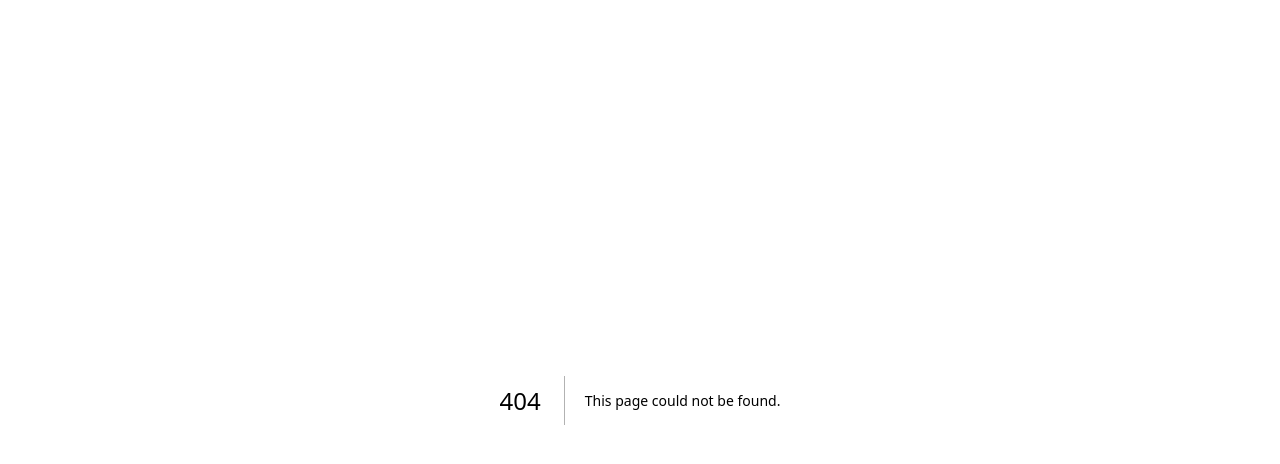
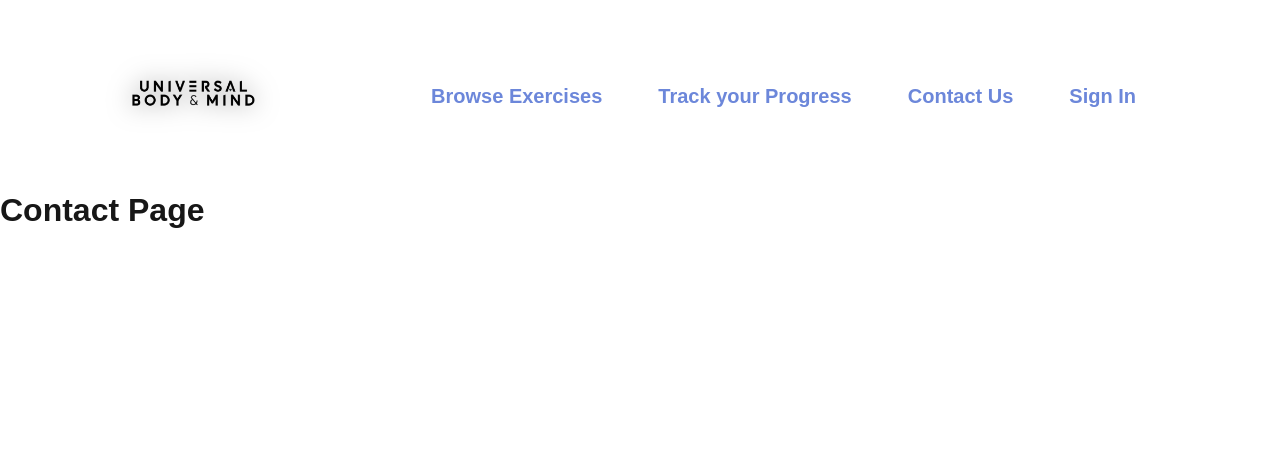
Before and after one commit to GrantPettis/Fitness-App, a Next.js app: page /contact in a window 1280 px wide. Before the commit this address had no page. Shown: the top 464 px of the page. Built offline with nearby package versions, Linux system fonts and the light colour scheme.

Commit message:
Adding more pages and adding the header

```diff
--- /dev/null
+++ b/header.js
@@ -0,0 +1,29 @@
+import Link from 'next/link';
+import logoImg from '@/app/assets/Logo.PNG'
+import classes from '@/app/components/main-header.module.css'
+export default function Header(){
+    return (
+        <header className={classes.header}>
+            <Link className={classes.logo} href = "/">
+            <img src={logoImg.src} alt='UBM logo'/>
+            </Link>
+
+            <nav className={classes.nav}>
+                <ul>
+                    <li>
+                    <Link href= "/exercises"> Browse Exercises </Link>
+                    </li>
+                    <li>
+                    <Link href= "/progress_tracking"> Track your Progress </Link>
+                    </li>
+                    <li>
+                    <Link href= "/contact"> Contact Us </Link>
+                    </li>
+                    <li>
+                    <Link href= "/sign_in"> Sign In </Link>
+                    </li>
+                </ul>
+            </nav>
+        </header>
+    );
+}
--- a/package.json
+++ b/package.json
@@ -9,8 +9,8 @@
     "lint": "next lint"
   },
   "dependencies": {
+    "next": "^14.2.13",
     "react": "^18",
-    "react-dom": "^18",
-    "next": "14.2.12"
+    "react-dom": "^18"
   }
 }
--- /dev/null
+++ b/src/app/components/main-header.module.css
@@ -0,0 +1,67 @@
+.header {
+  display: flex;
+  justify-content: space-between;
+  align-items: center;
+  padding: 2rem 1rem;
+}
+
+@media (min-width: 768px) {
+  .header {
+    padding: 2rem 10%;
+  }
+}
+
+.nav ul {
+  list-style: none;
+  margin: 0;
+  padding: 0;
+  display: flex;
+  gap: 1.5rem;
+  /* font-family: 'Montserrat', sans-serif; */
+  font-size: 1.25rem;
+}
+
+.nav a {
+  text-decoration: none;
+  color: #6c87da;
+  font-weight: bold;
+  padding: 0.5rem 1rem;
+  border-radius: 0.5rem;
+}
+
+.nav a:hover,
+.nav a:active {
+  background: linear-gradient(90deg, #0105e9, #3868f7);
+  background-clip: text;
+  -webkit-background-clip: text;
+  -webkit-text-fill-color: transparent;
+  text-shadow: 0 0 18px rgba(248, 190, 42, 0.8);
+}
+
+.active {
+  background: linear-gradient(90deg,  #0105e9, #3868f7);
+  background-clip: text;
+  -webkit-background-clip: text;
+  -webkit-text-fill-color: transparent;
+}
+
+.logo {
+  display: flex;
+  align-items: center;
+  justify-content: center;
+  gap: 2rem;
+  text-decoration: none;
+  color: #cbdadd;
+  font-weight: bold;
+  font-family: 'Montserrat', sans-serif;
+  letter-spacing: 0.15rem;
+  text-transform: uppercase;
+  font-size: 1.5rem;
+}
+
+.logo img {
+  width: 8rem;
+  height: 8rem;
+  object-fit: contain;
+  filter: drop-shadow(0 0 0.75rem rgba(0, 0, 0, 0.5));
+}
--- /dev/null
+++ b/src/app/contact/page.js
@@ -0,0 +1,6 @@
+import Link from 'next/link';
+export default function contact_page(){
+    return <main>
+        <h1>Contact Page</h1>
+    </main>
+}
--- a/src/app/exercises/page.js
+++ b/src/app/exercises/page.js
@@ -1,3 +1,4 @@
+import Link from 'next/link';
 export default function exercises_page(){
     return <main>
         <h1>exercises_page</h1>
--- a/src/app/layout.js
+++ b/src/app/layout.js
@@ -1,5 +1,6 @@
 import localFont from "next/font/local";
 import "./globals.css";
+import Header from "../../header";
 
 const geistSans = localFont({
   src: "./fonts/GeistVF.woff",
@@ -13,14 +14,15 @@ const geistMono = localFont({
 });
 
 export const metadata = {
-  title: "Create Next App",
-  description: "Generated by create next app",
+  title: "Universal Body and Mind",
+  description: "Health and Wellness Website",
 };
 
 export default function RootLayout({ children }) {
   return (
     <html lang="en">
-      <body className={`${geistSans.variable} ${geistMono.variable}`}>
+      <body>
+        <Header></Header>
         {children}
       </body>
     </html>
--- a/src/app/page.js
+++ b/src/app/page.js
@@ -13,7 +13,6 @@ export default function Home() {
           height={38}
           priority
         />
-        <p><Link href='/sign_in'>sign_in</Link></p>
         <ol>
           <li>
             Get started by editing <code>src/app/page.js</code>.
--- /dev/null
+++ b/src/app/progress_tracking/page.js
@@ -0,0 +1,3 @@
+export default function progress_tracking_page(){
+    return <h1>Progress Tracking Page</h1>
+}
```
Also changed, not shown: src/app/assets/Logo.PNG (added), 1 other file (tests, documents, lock files or other folders).
